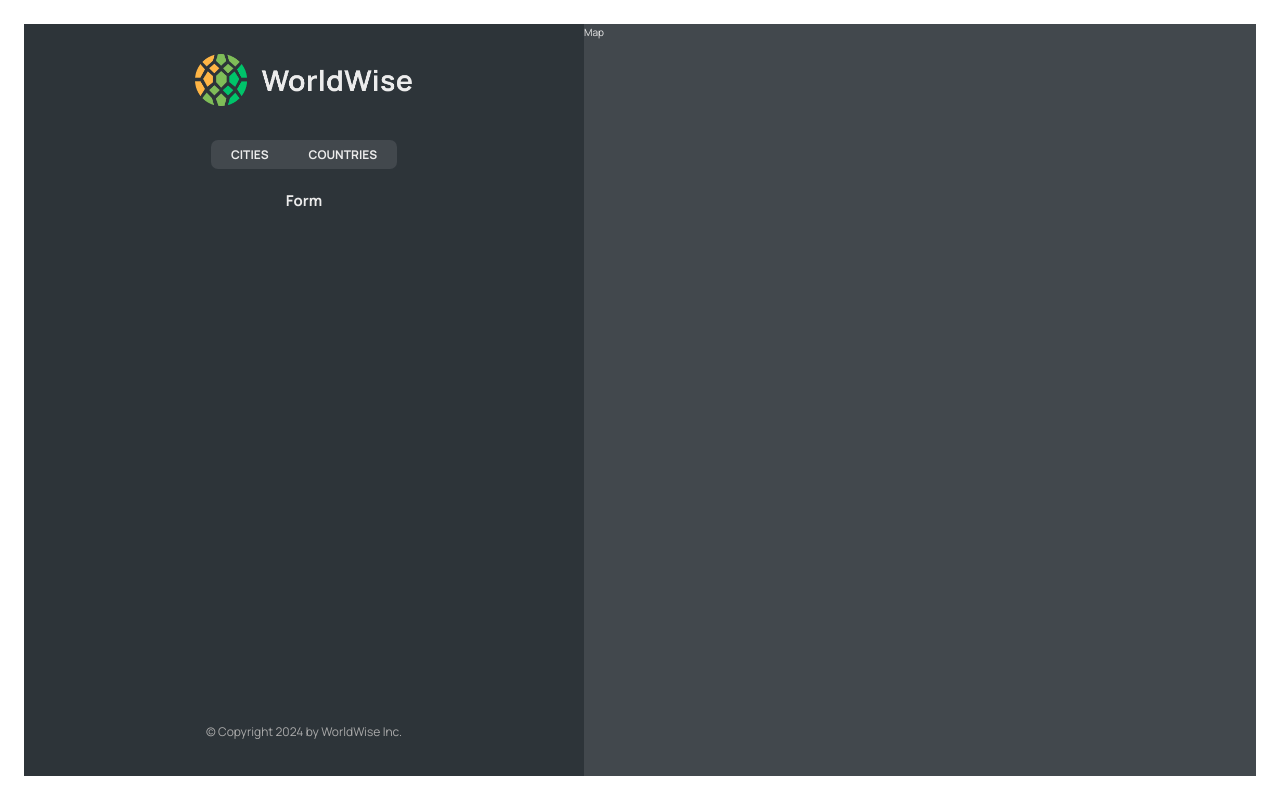
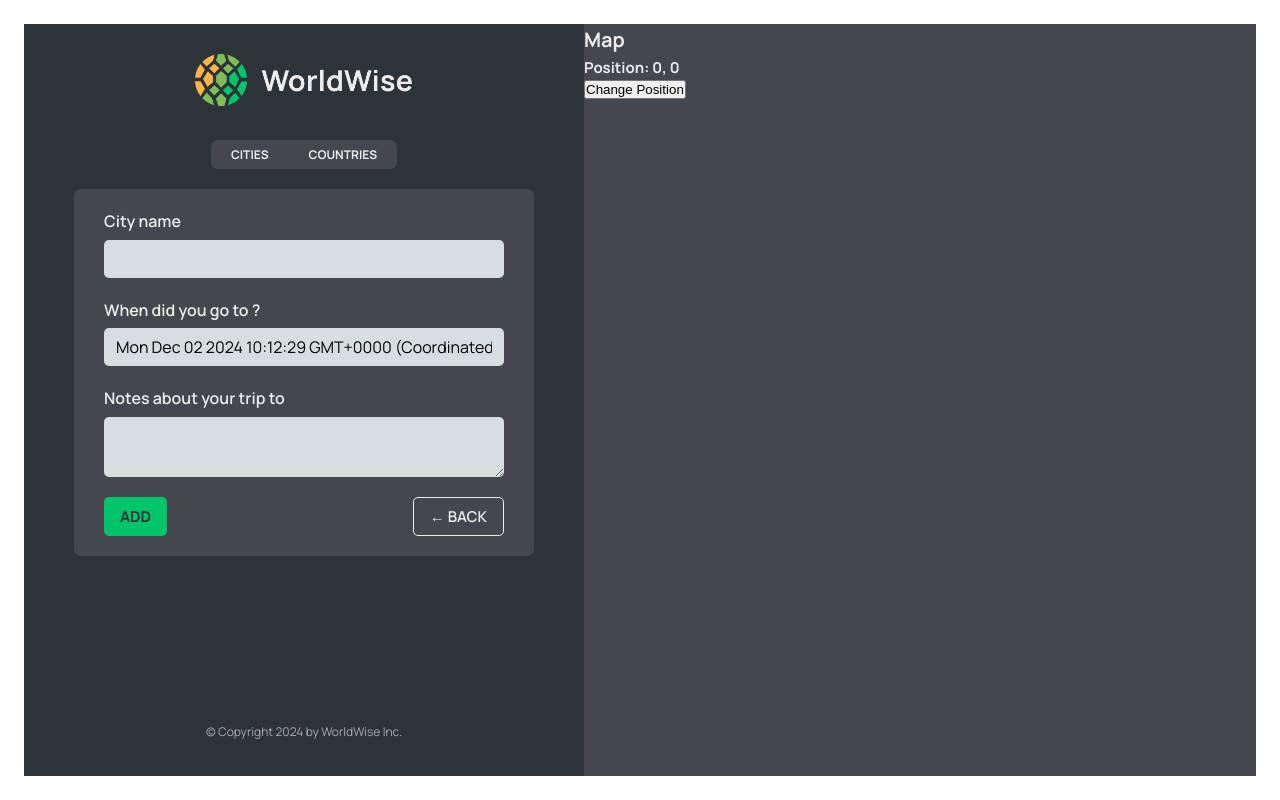
Before and after one commit to developerUmair/world-wise, a React (Vite) app in the folder frontend/: page /app/form in a window 1280 px wide. Built offline with nearby package versions, Linux system fonts and the light colour scheme; data requests are answered from the project's data file.

Commit message:
adding form and city component

```diff
--- a/frontend/data/cities.json
+++ b/frontend/data/cities.json
@@ -61,7 +61,7 @@
       "id": 17126751
     },
     {
-      "cityName": "Koblens",
+      "cityName": "Koblenz",
       "country": "Germany",
       "emoji": "🇩🇪",
       "date": "2027-02-12T09:24:11.863Z",
--- a/frontend/src/App.jsx
+++ b/frontend/src/App.jsx
@@ -1,5 +1,5 @@
 import React, { useEffect, useState } from "react";
-import { Route, Routes } from "react-router-dom";
+import { Navigate, Route, Routes } from "react-router-dom";
 import Homepage from "./pages/Homepage";
 import Product from "./pages/Product";
 import Pricing from "./pages/Pricing";
@@ -8,6 +8,7 @@ import PageNotFound from "./pages/PageNotFound";
 import Login from "./pages/Login";
 import CityList from "./components/CityList";
 import City from "./components/City";
+import Form from "./components/Form";
 import CountryList from "./components/CountriesList";
 
 const BASE_URL = "http://localhost:8000";
@@ -29,11 +30,7 @@ const App = () => {
   }
 
   useEffect(() => {
-    const timer = setTimeout(() => {
-      fetchCities();
-    }, 3000);
-
-    return () => clearTimeout(timer);
+    fetchCities();
   }, []);
   return (
     <>
@@ -42,11 +39,17 @@ const App = () => {
         <Route path="product" element={<Product />} />
         <Route path="pricing" element={<Pricing />} />
         <Route path="app" element={<AppLayout />}>
-          <Route index element={<CityList cities={cities} loading={loading} />} />
-          <Route path="cities" element={<CityList cities={cities} loading={loading} />} />
-          <Route path="countries" element={<CountryList cities={cities} loading={loading} />} />
+          <Route index element={<Navigate replace to="cities" />} />
+          <Route
+            path="cities"
+            element={<CityList cities={cities} loading={loading} />}
+          />
+          <Route
+            path="countries"
+            element={<CountryList cities={cities} loading={loading} />}
+          />
           <Route path="cities/:id" element={<City />} />
-          <Route path="form" element={<h2>Form</h2>} />
+          <Route path="form" element={<Form />} />
         </Route>
         <Route path="login" element={<Login />} />
         <Route path="*" element={<PageNotFound />} />
--- /dev/null
+++ b/frontend/src/components/Button.jsx
@@ -0,0 +1,12 @@
+import React from 'react';
+import styles from './Button.module.css';
+
+const Button = ({ onClick, children, type }) => {
+    return (
+        <button onClick={onClick} className={`${styles.btn} ${styles[type]}`}>
+            {children}
+        </button>
+    );
+};
+
+export default Button;
--- a/frontend/src/components/City.jsx
+++ b/frontend/src/components/City.jsx
@@ -1,3 +1,4 @@
+import { useParams, useSearchParams } from "react-router-dom";
 import styles from "./City.module.css";
 
 const formatDate = (date) =>
@@ -9,6 +10,12 @@ const formatDate = (date) =>
   }).format(new Date(date));
 
 function City() {
+  const [searchParams, setSearchParams] = useSearchParams();
+
+  const lat = searchParams.get("lat");
+  const lng = searchParams.get("lng");
+
+  const { id } = useParams();
   // TEMP DATA
   const currentCity = {
     cityName: "Lisbon",
@@ -20,7 +27,12 @@ function City() {
   const { cityName, emoji, date, notes } = currentCity;
 
   return (
-    <h1>City here</h1>
+    <>
+      <h1>City here {id}</h1>
+      <h2>
+        Position: {lat}, {lng}
+      </h2>
+    </>
     // <div className={styles.city}>
     //   <div className={styles.row}>
     //     <h6>City name</h6>
--- a/frontend/src/components/CityItem.jsx
+++ b/frontend/src/components/CityItem.jsx
@@ -15,7 +15,7 @@ const getCountryCodeFromEmoji = (emoji) =>
     .join("");
 
 const CityItem = ({ city }) => {
-  const { cityName, emoji, date } = city;
+  const { cityName, emoji, date, position } = city;
   const [flagUrl, setFlagUrl] = useState("");
 
   useEffect(() => {
@@ -38,7 +38,8 @@ const CityItem = ({ city }) => {
   }, [emoji]);
 
   return (
-    <Link className={styles.cityItem} to={`cities/${city.id}`}>
+    <li >
+      <Link to={`${city.id}?lat=${position.lat}&lng=${position.lng}`} className={styles.cityItem}>
         <span className={styles.emoji}>
           {flagUrl ? (
             <img
@@ -54,6 +55,7 @@ const CityItem = ({ city }) => {
         <time className={styles.date}>({formatDate(date)})</time>
       <button className={styles.deleteBtn}>&times;</button>
       </Link>
+    </li>
   );
 };
 
--- a/frontend/src/components/Form.jsx
+++ b/frontend/src/components/Form.jsx
@@ -3,6 +3,8 @@
 import { useState } from "react";
 
 import styles from "./Form.module.css";
+import Button from "./Button";
+import { useNavigate } from "react-router-dom";
 
 export function convertToEmoji(countryCode) {
   const codePoints = countryCode
@@ -17,6 +19,8 @@ function Form() {
   const [country, setCountry] = useState("");
   const [date, setDate] = useState(new Date());
   const [notes, setNotes] = useState("");
+
+  const navigate = useNavigate();
 
   return (
     <form className={styles.form}>
@@ -49,8 +53,16 @@ function Form() {
       </div>
 
       <div className={styles.buttons}>
-        <button>Add</button>
-        <button>&larr; Back</button>
+        <Button type="primary">Add</Button>
+        <Button
+          type="back"
+          onClick={(e) => {
+            e.preventDefault();
+            navigate(-1);
+          }}
+        >
+          &larr; Back
+        </Button>
       </div>
     </form>
   );
--- a/frontend/src/components/Map.jsx
+++ b/frontend/src/components/Map.jsx
@@ -1,8 +1,33 @@
 import React from "react";
 import styles from "./Map.module.css";
+import { useNavigate, useSearchParams } from "react-router-dom";
 
 const Map = () => {
-  return <div className={styles.mapContainer}>Map</div>;
+  const [searchParams, setSearchParams] = useSearchParams();
+
+  const lat = searchParams.get("lat") || "0";
+  const lng = searchParams.get("lng") || "0";
+
+  const navigate = useNavigate();
+  return (
+    <div
+      className={styles.mapContainer}
+      onClick={() => navigate("form")}
+    >
+      <h1>Map</h1>
+      <h2>
+        Position: {lat}, {lng}
+      </h2>
+      <button
+        onClick={(event) => {
+          // event.stopPropagation();
+          setSearchParams({ lat: "222", lng: "1111" });
+        }}
+      >
+        Change Position
+      </button>
+    </div>
+  );
 };
 
 export default Map;
```
Lines whose indentation alone changed are shown as unchanged.
